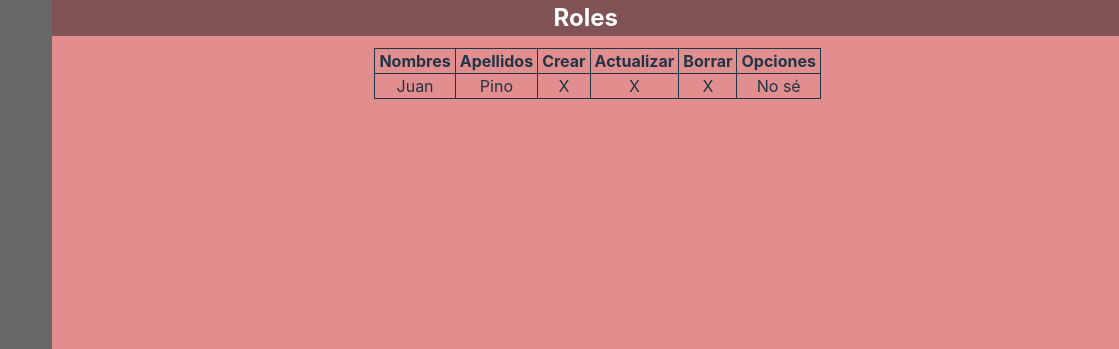
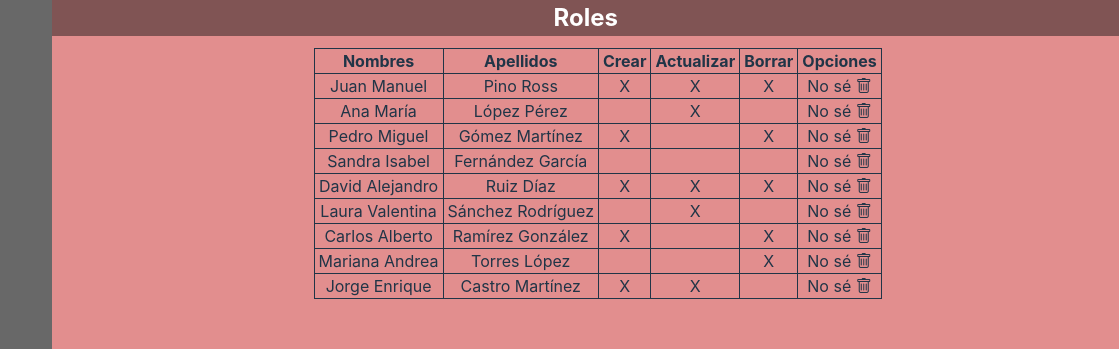
Before and after one commit to Photenix/BoxNovaSoft, a website built with Vite: page index.html in a window 1280 px wide. Shown: the top 349 px of the page, 161-1280 px from the left. Built offline with nearby package versions, Linux system fonts and the light colour scheme.

Commit message:
new info and new icon

```diff
--- /dev/null
+++ b/data/rols.json
@@ -0,0 +1,83 @@
+[
+    {
+        "names": "Juan Manuel",
+        "last_names": "Pino Ross",
+        "permissions": {
+            "create": true,
+            "upload": true,
+            "delete": true
+        }
+    },
+    {
+        "names": "Ana María",
+        "last_names": "López Pérez",
+        "permissions": {
+            "create": false,
+            "upload": true,
+            "delete": false
+        }
+    },
+    {
+        "names": "Pedro Miguel",
+        "last_names": "Gómez Martínez",
+        "permissions": {
+            "create": true,
+            "upload": false,
+            "delete": true
+        }
+    },
+    {
+        "names": "Sandra Isabel",
+        "last_names": "Fernández García",
+        "permissions": {
+            "create": false,
+            "upload": false,
+            "delete": false
+        }
+    },
+    {
+        "names": "David Alejandro",
+        "last_names": "Ruiz Díaz",
+        "permissions": {
+            "create": true,
+            "upload": true,
+            "delete": true
+        }
+    },
+    {
+        "names": "Laura Valentina",
+        "last_names": "Sánchez Rodríguez",
+        "permissions": {
+            "create": false,
+            "upload": true,
+            "delete": false
+        }
+    },
+    {
+        "names": "Carlos Alberto",
+        "last_names": "Ramírez González",
+        "permissions": {
+            "create": true,
+            "upload": false,
+            "delete": true
+        }
+    },
+    {
+        "names": "Mariana Andrea",
+        "last_names": "Torres López",
+        "permissions": {
+            "create": false,
+            "upload": false,
+            "delete": true
+        }
+    },
+    {
+        "names": "Jorge Enrique",
+        "last_names": "Castro Martínez",
+        "permissions": {
+            "create": true,
+            "upload": true,
+            "delete": false
+        }
+    }
+]
--- a/index.html
+++ b/index.html
@@ -4,6 +4,7 @@
     <meta charset="UTF-8" />
     <link rel="icon" type="image/svg+xml" href="/vite.svg" />
     <meta name="viewport" content="width=device-width, initial-scale=1.0" />
+    <link rel="stylesheet" href="node_modules/bootstrap-icons/font/bootstrap-icons.css">
     <title>Vite App</title>
   </head>
   <body>
@@ -55,15 +56,19 @@
               <th>Borrar</th>
               <th>Opciones</th>
             </thead>
-            <tbody>
+            <tbody id="information-rows">
               <tr>
                 <td>Juan</td>
                 <td>Pino</td>
                 <td>X</td>
                 <td>X</td>
                 <td>X</td>
-                <td>No sé</td>
+                <td>
+                  No sé
+                  <i class="bi bi-trash"></i>
+                </td>
               </tr>
+
             </tbody>
           </table>
         </div>
--- a/main.js
+++ b/main.js
@@ -1 +1,36 @@
 import './style.css'
+
+
+let table = document.getElementById("information-rows")
+
+table.innerHTML = ""
+
+
+const tableRow = ( names, last_names, permissions) => {
+    console.log( names, last_names, permissions );
+    return `<tr>
+        <td>${names}</td>
+        <td>${last_names}</td>
+        <td>${permissions.create ?"X" :"" }</td>
+        <td>${permissions.upload ?"X" :"" }</td>
+        <td>${permissions.delete ?"X" :"" }</td>
+        <td>
+        No sé
+        <i class="bi bi-trash"></i>
+        </td>
+    </tr>`
+}
+
+
+console.log( table );
+
+fetch("/data/rols.json")
+    .then( data => data.json() )
+    .then( json => {
+
+        json.forEach(element => {
+            let {names, last_names, permissions} = element
+            table.innerHTML += tableRow( names, last_names, permissions )
+        });
+        console.log( json )
+    })
--- a/package.json
+++ b/package.json
@@ -10,5 +10,8 @@
   },
   "devDependencies": {
     "vite": "^5.2.0"
+  },
+  "dependencies": {
+    "bootstrap-icons": "^1.11.3"
   }
 }
--- a/style.css
+++ b/style.css
@@ -93,15 +93,14 @@ body{
 .main-navbar{
   width: 100%;
   background: #686868;
-  overflow: hidden;
-  overflow-y: scroll;
+  overflow: hidden auto;
 }
 
 .information{
   min-height: 100vh;
   width: 100%;
   background: #e28e8e;
-  overflow-y: scroll;
+  overflow: hidden auto;
 
   .information-header{
     width: 100%;
```
Also changed, not shown: 1 other file.
